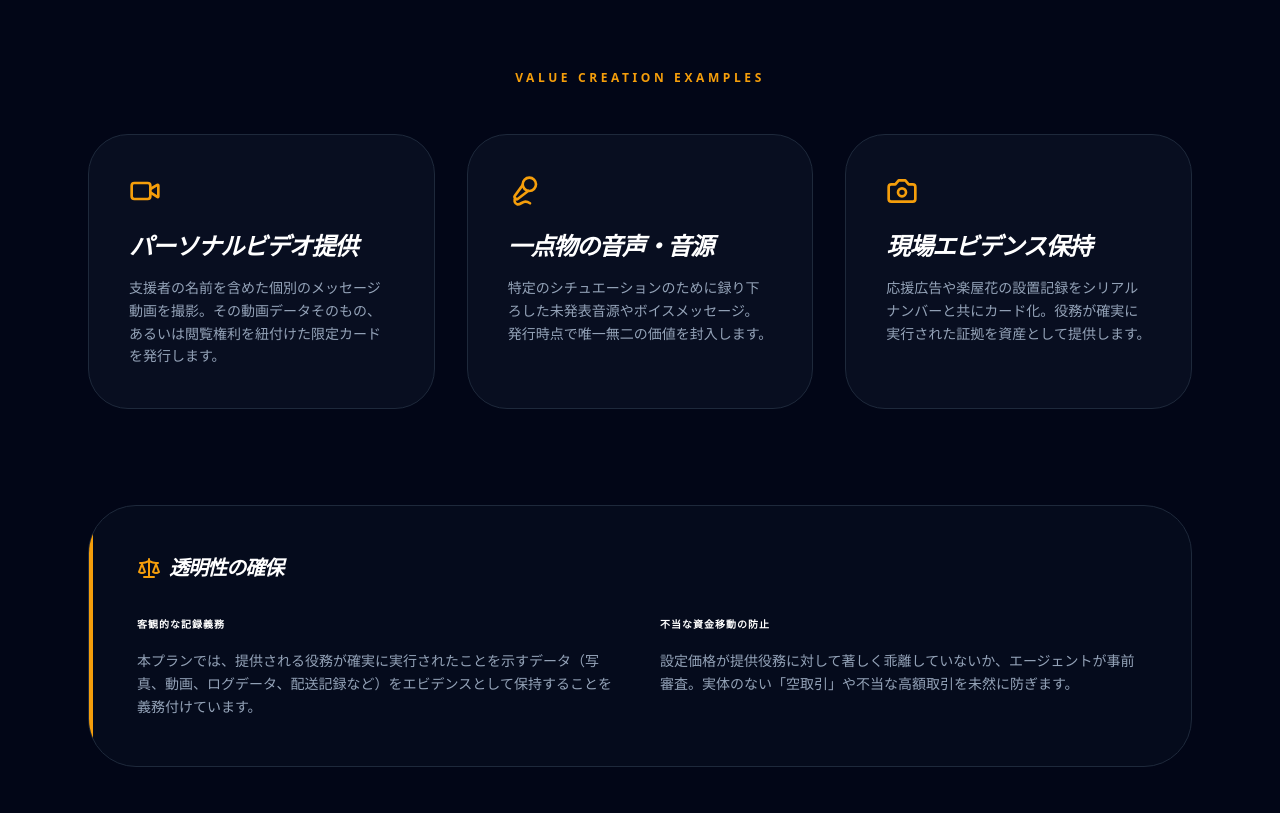
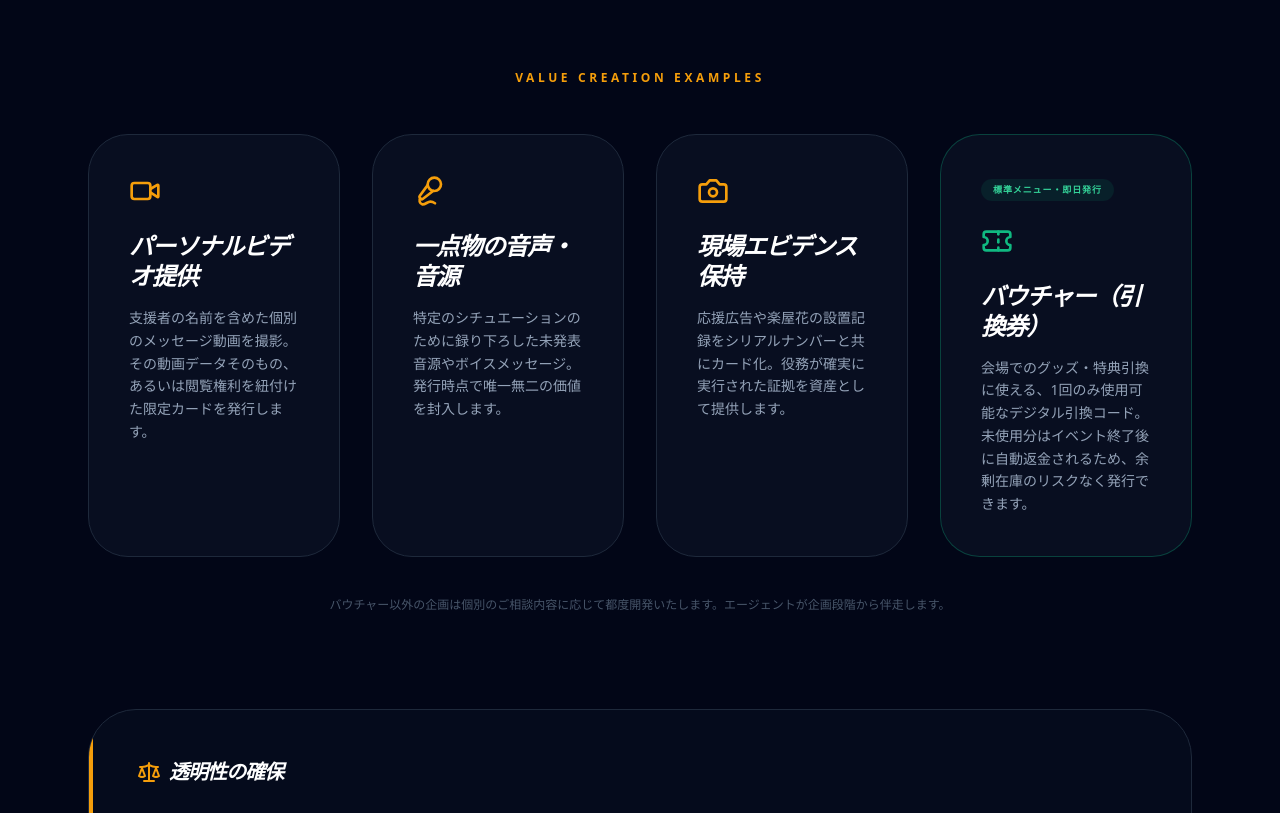
Before and after one commit to spacemindhiro/direct-cheers, a Next.js app: page /en/concept/custom in a window 1280 px wide. Shown: the part 700-1513 px from the top of the page. Built offline with nearby package versions, Linux system fonts and the light colour scheme; no server answers.

Commit message:
content: カスタムプランのLPにバウチャータイプの説明を追加
Value Creation Examplesにバウチャー（引換券）を標準メニューとして
追加。他の3例（動画・音源・エビデンス）は引き続き都度開発の
アイデア例として維持。

```diff
--- a/app/[locale]/concept/custom/page.tsx
+++ b/app/[locale]/concept/custom/page.tsx
@@ -86,7 +86,7 @@ export default function CustomPlanPage() {
         {/* --- Value Examples --- */}
         <section className="mb-24">
           <h2 className="text-xs font-black text-amber-500 uppercase tracking-[0.3em] mb-12 text-center">Value Creation Examples</h2>
-          <div className="grid md:grid-cols-3 gap-8">
+          <div className="grid md:grid-cols-2 lg:grid-cols-4 gap-8">
             <div className="p-10 rounded-[2.5rem] bg-slate-900/50 border border-slate-800 hover:border-amber-500/30 transition-colors">
               <div className="text-amber-500 mb-6"><Video size={32} /></div>
               <h3 className="text-2xl font-bold text-white mb-4 italic uppercase tracking-tighter leading-tight">パーソナルビデオ提供</h3>
@@ -108,7 +108,18 @@ export default function CustomPlanPage() {
                 応援広告や楽屋花の設置記録をシリアルナンバーと共にカード化。役務が確実に実行された証拠を資産として提供します。
               </p>
             </div>
+            <div className="p-10 rounded-[2.5rem] bg-slate-900/50 border border-emerald-500/30 hover:border-emerald-500/60 transition-colors">
+              <span className="inline-block mb-6 px-3 py-1 rounded-full bg-emerald-500/10 text-emerald-400 text-[9px] font-black uppercase tracking-widest">標準メニュー・即日発行</span>
+              <div className="text-emerald-500 mb-6"><Ticket size={32} /></div>
+              <h3 className="text-2xl font-bold text-white mb-4 italic uppercase tracking-tighter leading-tight">バウチャー（引換券）</h3>
+              <p className="text-slate-400 text-sm leading-relaxed font-medium">
+                会場でのグッズ・特典引換に使える、1回のみ使用可能なデジタル引換コード。未使用分はイベント終了後に自動返金されるため、余剰在庫のリスクなく発行できます。
+              </p>
+            </div>
           </div>
+          <p className="text-slate-600 text-xs text-center mt-10 font-medium">
+            バウチャー以外の企画は個別のご相談内容に応じて都度開発いたします。エージェントが企画段階から伴走します。
+          </p>
         </section>
 
         {/* --- Governance Section --- */}
```
